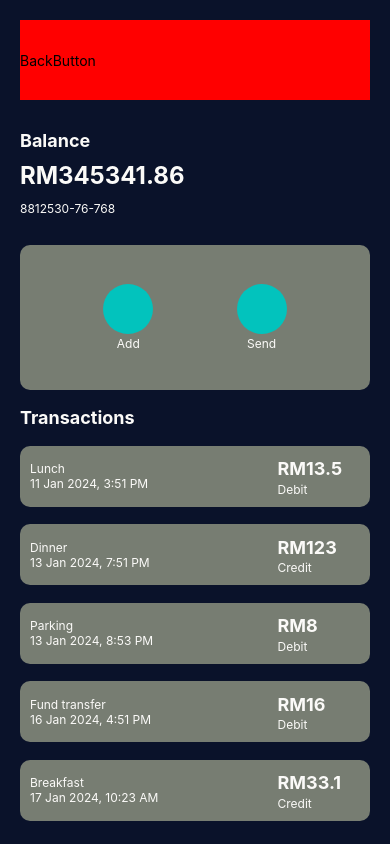
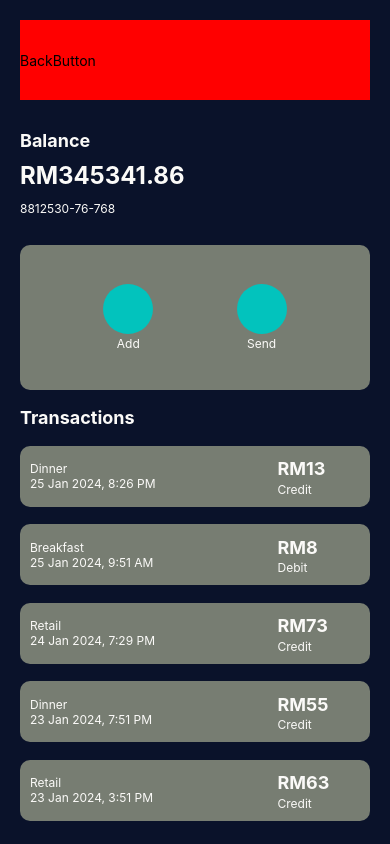
Before and after one commit to SammyCodee/sea-money-fe-test, a React Native app: screen /HistoryScreen in a window 390 px wide. Built offline with nearby package versions, Linux system fonts and the light colour scheme.

Commit message:
feat: develop the detail page

```diff
--- a/src/color/color.ts
+++ b/src/color/color.ts
@@ -3,5 +3,7 @@ export const color = {
     textColor: '#FBFAF8',
     primaryColor: '#777D72', //70%
     secondaryColor: '#E7DECD', //20%
-    tertiaryColor: '#02C3BD' //10%
+    tertiaryColor: '#02C3BD', //10%
+    successColor: '#57E782',
+    failureColor: '#E85858'
 }
--- a/src/components/button/BackButton.tsx
+++ b/src/components/button/BackButton.tsx
@@ -1,12 +1,10 @@
 import React from "react";
 import { TouchableOpacity, Text } from "react-native";
-import { useAppNavigation } from "../../utils/useAppNavigation";
 
 type BackButtonProps = {
     handleOnPress: () => void;
 };
 const BackButton = ({ handleOnPress }: BackButtonProps) => {
-    const navigation = useAppNavigation();
     return (
         <TouchableOpacity onPress={handleOnPress}>
             <Text>BackButton</Text>
--- a/src/components/transaction/Transaction.tsx
+++ b/src/components/transaction/Transaction.tsx
@@ -3,15 +3,23 @@ import { View, StyleSheet, Text, TouchableOpacity } from "react-native";
 import { fonts, transactionComponent } from "../../utils/dimensions";
 import { color } from "../../color/color";
 
-type TransactionProps = {
+export type TransactionProps = {
     amount: number;
     date: string;
     description: string;
     type: "Credit" | "Debit";
+    onNavigate?: () => void;
+    transactionID: string;
 };
-const Transaction = ({ amount, date, description, type }: TransactionProps) => {
+const Transaction = ({
+    amount,
+    date,
+    description,
+    type,
+    onNavigate,
+}: TransactionProps) => {
     return (
-        <TouchableOpacity>
+        <TouchableOpacity onPress={onNavigate}>
             <View style={styles.container}>
                 <View style={styles.left}>
                     <Text style={styles.normalText}>{description}</Text>
--- a/src/constants/index.ts
+++ b/src/constants/index.ts
@@ -1,122 +1,144 @@
 export const transactionList = [
     {
-        amount: 13.50,
-        date: '11 Jan 2024, 3:51 PM',
+        amount: 13.00,
+        date: '25 Jan 2024, 8:26 PM',
+        description: 'Dinner',
+        type: 'Credit'as const,
+        transactionID: 'ytdg98sm-09-etwy2'
+    },
+    {
+        amount: 8.00,
+        date: '25 Jan 2024, 9:51 AM',
+        description: 'Breakfast',
+        type: 'Debit'as const,
+        transactionID: 'hgdg34sm-09-opwy2'
+    },
+    {
+        amount: 73.00,
+        date: '24 Jan 2024, 7:29 PM',
+        description: 'Retail',
+        type: 'Credit'as const,
+        transactionID: 'hgdg77sm-09-wtwy2'
+    },
+    {
+        amount: 55.00,
+        date: '23 Jan 2024, 7:51 PM',
+        description: 'Dinner',
+        type: 'Credit'as const,
+        transactionID: 'hgdg98qm-08-etwy2'
+    },
+    {
+        amount: 63.00,
+        date: '23 Jan 2024, 3:51 PM',
+        description: 'Retail',
+        type: 'Credit'as const,
+        transactionID: 'hgdg98sm-09-uywy2'
+    },
+    {
+        amount: 8.00,
+        date: '22 Jan 2024, 6:20 PM',
+        description: 'Dinner',
+        type: 'Debit'as const,
+        transactionID: 'huyg98sm-09-etwy2'
+    },
+    {
+        amount: 19.00,
+        date: '21 Jan 2024, 8:51 PM',
+        description: 'Dinner',
+        type: 'Credit'as const,
+        transactionID: 'hgsg98sm-00-etwy2'
+    },
+    {
+        amount: 9.50,
+        date: '21 Jan 2024, 12:51 PM',
         description: 'Lunch',
-        type: 'Debit' as const
+        type: 'Debit'as const,
+        transactionID: 'hgdg98wr-03-etwy2'
+    },
+    {
+        amount: 13.00,
+        date: '20 Jan 2024, 7:00 PM',
+        description: 'Dinner',
+        type: 'Debit'as const,
+        transactionID: 'hsdg66sm-49-etwy2'
+    },
+    {
+        amount: 50.00,
+        date: '20 Jan 2024, 5:51 PM',
+        description: 'Clothes',
+        type: 'Credit'as const,
+        transactionID: 'hgdg98nb-06-etwy2'
+    },
+    {
+        amount: 13.00,
+        date: '19 Jan 2024, 9:51 PM',
+        description: 'Supper',
+        type: 'Credit'as const,
+        transactionID: 'hgdg98qm-02-etwy2'
+    },
+    {
+        amount: 93.00,
+        date: '19 Jan 2024, 12:53 PM',
+        description: 'Lunch',
+        type: 'Debit'as const,
+        transactionID: 'hgop98sm-09-etwy2'
+    },
+    {
+        amount: 1.00,
+        date: '19 Jan 2024, 9:51 AM',
+        description: 'fund transfer',
+        type: 'Debit'as const,
+        transactionID: 'hczg97sm-09-etwy2'
+    },
+    {
+        amount: 3.00,
+        date: '18 Jan 2024, 3:51 PM',
+        description: 'Parking',
+        type: 'Credit'as const,
+        transactionID: 'hgdg98sm-00-bvwy2'
+    },
+    {
+        amount: 13.20,
+        date: '17 Jan 2024, 6:51 PM',
+        description: 'Dinner',
+        type: 'Debit'as const,
+        transactionID: 'nbdg94sm-99-etwy2'
+    },
+    {
+        amount: 33.10,
+        date: '17 Jan 2024, 10:23 AM',
+        description: 'Breakfast',
+        type: 'Credit'as const,
+        transactionID: 'hwrg91sm-09-etwy2'
+    },
+    {
+        amount: 16.00,
+        date: '16 Jan 2024, 4:51 PM',
+        description: 'Fund transfer',
+        type: 'Debit'as const,
+        transactionID: 'hgdv28sm-08-ywwy2'
+    },
+    {
+        amount: 8.00,
+        date: '13 Jan 2024, 8:53 PM',
+        description: 'Parking',
+        type: 'Debit'as const,
+        transactionID: 'kudg98sm-01-etwy2'
     },
     {
         amount: 123.00,
         date: '13 Jan 2024, 7:51 PM',
         description: 'Dinner',
-        type: 'Credit' as const
+        type: 'Credit' as const,
+        transactionID: 'wswg98sm-09-etwy2'
     },
     {
-        amount: 8.00,
-        date: '13 Jan 2024, 8:53 PM',
-        description: 'Parking',
-        type: 'Debit'as const
+        amount: 13.50,
+        date: '11 Jan 2024, 3:51 PM',
+        description: 'Lunch',
+        type: 'Debit' as const,
+        transactionID: 'hgdg98sm-09-etwy2'
     },
-    {
-        amount: 16.00,
-        date: '16 Jan 2024, 4:51 PM',
-        description: 'Fund transfer',
-        type: 'Debit'as const
-    },
-    {
-        amount: 33.10,
-        date: '17 Jan 2024, 10:23 AM',
-        description: 'Breakfast',
-        type: 'Credit'as const
-    },
-    {
-        amount: 13.20,
-        date: '17 Jan 2024, 6:51 PM',
-        description: 'Dinner',
-        type: 'Debit'as const
-    },
-    {
-        amount: 3.00,
-        date: '18 Jan 2024, 3:51 PM',
-        description: 'Parking',
-        type: 'Credit'as const
-    },
-    {
-        amount: 1.00,
-        date: '19 Jan 2024, 9:51 AM',
-        description: 'fund transfer',
-        type: 'Debit'as const
-    },
-    {
-        amount: 93.00,
-        date: '19 Jan 2024, 12:53 PM',
-        description: 'Lunch',
-        type: 'Debit'as const
-    },
-    {
-        amount: 13.00,
-        date: '19 Jan 2024, 9:51 PM',
-        description: 'Supper',
-        type: 'Credit'as const
-    },
-    {
-        amount: 50.00,
-        date: '20 Jan 2024, 5:51 PM',
-        description: 'Clothes',
-        type: 'Credit'as const
-    },
-    {
-        amount: 13.00,
-        date: '20 Jan 2024, 7:00 PM',
-        description: 'Dinner',
-        type: 'Debit'as const
-    },
-    {
-        amount: 9.50,
-        date: '21 Jan 2024, 12:51 PM',
-        description: 'Lunch',
-        type: 'Debit'as const
-    },
-    {
-        amount: 19.00,
-        date: '21 Jan 2024, 8:51 PM',
-        description: 'Dinner',
-        type: 'Credit'as const
-    },
-    {
-        amount: 8.00,
-        date: '22 Jan 2024, 6:20 PM',
-        description: 'Dinner',
-        type: 'Debit'as const
-    },
-    {
-        amount: 63.00,
-        date: '23 Jan 2024, 3:51 PM',
-        description: 'Retail',
-        type: 'Credit'as const
-    },
-    {
-        amount: 55.00,
-        date: '23 Jan 2024, 7:51 PM',
-        description: 'Dinner',
-        type: 'Credit'as const
-    },
-    {
-        amount: 73.00,
-        date: '24 Jan 2024, 7:29 PM',
-        description: 'Retail',
-        type: 'Credit'as const
-    },
-    {
-        amount: 8.00,
-        date: '25 Jan 2024, 9:51 AM',
-        description: 'Breakfast',
-        type: 'Debit'as const
-    },
-    {
-        amount: 13.00,
-        date: '25 Jan 2024, 8:26 PM',
-        description: 'Dinner',
-        type: 'Credit'as const
-    },
+
+
 ]
--- a/src/navigation/navigation.tsx
+++ b/src/navigation/navigation.tsx
@@ -2,6 +2,8 @@ import { Home } from "../pages/home";
 import { History } from "../pages/history";
 import { NavigatorScreenParams } from "@react-navigation/native";
 import { createNativeStackNavigator } from "@react-navigation/native-stack";
+import Detail from "../pages/history/Detail";
+import { TransactionProps } from "../components/transaction/Transaction";
 
 export type RootStackParamList = {
     Home: NavigatorScreenParams<HomeScreenStackingList>;
@@ -10,8 +12,9 @@ export type RootStackParamList = {
 export type HomeScreenStackingList = {
     HomeScreen: undefined;
     HistoryScreen: undefined;
+    TransactionDetailScreen: TransactionProps;
 };
-
+1;
 const RootStack = createNativeStackNavigator<RootStackParamList>();
 const HomeStack = createNativeStackNavigator<HomeScreenStackingList>();
 
@@ -24,6 +27,10 @@ const HomeNavigator = () => {
         >
             <HomeStack.Screen name="HomeScreen" component={Home} />
             <HomeStack.Screen name="HistoryScreen" component={History} />
+            <HomeStack.Screen
+                name="TransactionDetailScreen"
+                component={Detail}
+            />
         </HomeStack.Navigator>
     );
 };
--- /dev/null
+++ b/src/pages/history/Detail.tsx
@@ -0,0 +1,154 @@
+import React from "react";
+import { SafeAreaView, StyleSheet, Text, View } from "react-native";
+import { fonts, pageSize, transactionComponent } from "../../utils/dimensions";
+import { color } from "../../color/color";
+import BackButton from "../../components/button/BackButton";
+import { useAppNavigation } from "../../utils/useAppNavigation";
+import { NativeStackScreenProps } from "@react-navigation/native-stack";
+import { HomeScreenStackingList } from "../../navigation/navigation";
+
+type DetailProps = NativeStackScreenProps<
+    HomeScreenStackingList,
+    "TransactionDetailScreen"
+>;
+
+const Detail = ({ route }: DetailProps) => {
+    const navigation = useAppNavigation();
+    const { params } = route;
+
+    return (
+        <SafeAreaView style={styles.container}>
+            <View style={styles.wrapper}>
+                <View style={styles.header}>
+                    <BackButton handleOnPress={() => navigation.goBack()} />
+                </View>
+
+                <View style={styles.body}>
+                    <View style={styles.bodyTop}>
+                        <Text style={styles.amountText}>
+                            -RM{parseFloat(params.amount.toFixed(2))}
+                        </Text>
+                    </View>
+
+                    <View style={styles.bodyInfo}>
+                        <Text style={styles.semiBoldText}>
+                            Payment to {params.description} is{" "}
+                            <Text style={styles.successText}>successful</Text>
+                        </Text>
+                        <View style={styles.dateContainer}>
+                            <Text style={styles.normalText}>{params.date}</Text>
+                        </View>
+                    </View>
+
+                    <View style={styles.blockContainer}>
+                        <Text style={styles.normalText}>Payment Type</Text>
+                        <View style={styles.blankSpace} />
+                        <Text style={styles.semiBoldText}>{params.type}</Text>
+                    </View>
+
+                    <View style={styles.blockContainer}>
+                        <Text style={styles.normalText}>Transaction ID</Text>
+                        <View style={styles.blankSpace} />
+                        <Text style={styles.semiBoldText}>
+                            {params.transactionID}
+                        </Text>
+                    </View>
+
+                    <View style={styles.reportIssueContainer}>
+                        <View style={styles.reportIssueTextContainer}>
+                            <Text style={styles.semiBoldText}>
+                                Report an issue
+                            </Text>
+                        </View>
+                        <View style={styles.iconButtonContainer}>
+                            <Text>go</Text>
+                        </View>
+                    </View>
+                </View>
+            </View>
+        </SafeAreaView>
+    );
+};
+
+const styles = StyleSheet.create({
+    container: {
+        flex: 1,
+    },
+    wrapper: {
+        flex: 1,
+        padding: pageSize.padding,
+        backgroundColor: color.backgroundColor,
+    },
+    header: {
+        width: "100%",
+        flex: pageSize.header,
+        backgroundColor: "red",
+        justifyContent: "center",
+    },
+    body: {
+        width: "100%",
+        flex: pageSize.body,
+        marginVertical: "5%",
+    },
+    bodyTop: {
+        marginVertical: "5%",
+    },
+    amountText: {
+        fontSize: fonts.h1,
+        fontWeight: "bold",
+        color: color.textColor,
+    },
+    bodyInfo: {
+        marginVertical: "2%",
+
+        justifyContent: "center",
+    },
+    semiBoldText: {
+        fontSize: fonts.h2,
+        color: color.textColor,
+    },
+    dateContainer: {
+        marginVertical: "5%",
+    },
+    normalText: {
+        fontSize: fonts.h3,
+        color: color.textColor,
+    },
+    successText: {
+        fontSize: fonts.h2,
+        fontWeight: "bold",
+        color: color.successColor,
+    },
+    blockContainer: {
+        backgroundColor: color.primaryColor,
+        height: transactionComponent.height,
+        width: "100%",
+        borderRadius: transactionComponent.borderRadius,
+        marginBottom: "5%",
+        padding: transactionComponent.padding,
+        justifyContent: "center",
+    },
+    blankSpace: {
+        marginVertical: "1%",
+    },
+
+    reportIssueContainer: {
+        backgroundColor: color.primaryColor,
+        height: transactionComponent.height,
+        width: "100%",
+        borderRadius: transactionComponent.borderRadius,
+        marginBottom: "5%",
+        padding: transactionComponent.padding,
+        flexDirection: "row",
+    },
+    reportIssueTextContainer: {
+        flex: 4,
+        justifyContent: "center",
+    },
+    iconButtonContainer: {
+        flex: 1,
+        justifyContent: "center",
+        alignItems: "center",
+    },
+});
+export default Detail;
--- a/src/pages/history/History.tsx
+++ b/src/pages/history/History.tsx
@@ -37,6 +37,20 @@ const History = () => {
                                     date={item.date}
                                     description={item.description}
                                     type={item.type}
+                                    transactionID={item.transactionID}
+                                    onNavigate={() =>
+                                        navigation.navigate("Home", {
+                                            screen: "TransactionDetailScreen",
+                                            params: {
+                                                amount: item.amount,
+                                                date: item.date,
+                                                description: item.description,
+                                                type: item.type,
+                                                transactionID:
+                                                    item.transactionID,
+                                            },
+                                        })
+                                    }
                                 />
                             )}
                         />
@@ -50,7 +64,6 @@ const History = () => {
 const styles = StyleSheet.create({
     container: {
         flex: 1,
-        padding: pageSize.padding,
     },
     wrapper: {
         flex: 1,
```
